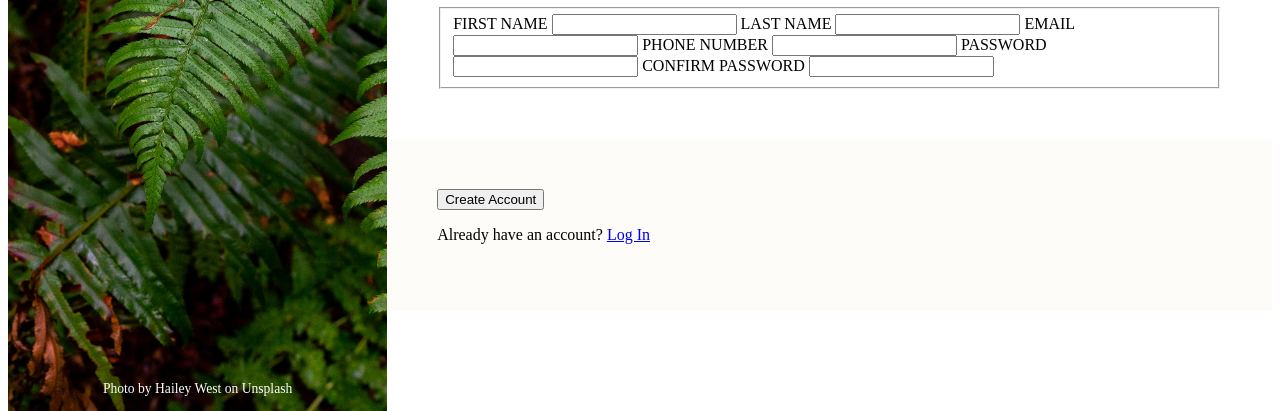
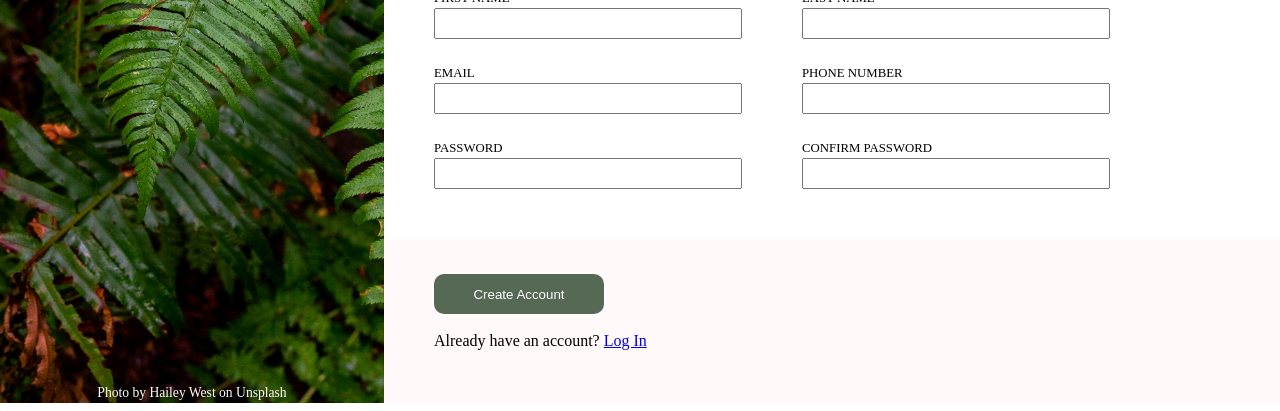
Before and after one commit to ArthurASB/odin-signupform, a plain HTML site: page index.html in a window 1280 px wide. Shown: the part 497-908 px from the top of the page. Drawn offline with Linux system fonts and the light colour scheme.

Commit message:
Refactor form section

```diff
--- a/index.html
+++ b/index.html
@@ -22,20 +22,38 @@
         </div>
         <div class="user-data">
             <h1>Let's do This!</h1>
-            <fieldset>
+            <form>
+                <div class="form-row">
+                    <div class="form-data">
                         <label for="first-name">FIRST NAME</label>
                         <input id="first-name" name="fname" type="text">
+                    </div>
+                    <div class="form-data">
                         <label for="last-name">LAST NAME</label>
                         <input id="last-name" type="text">
+                    </div>
+                </div>
+                <div class="form-row">
+                    <div class="form-data">
                         <label for="mail">EMAIL</label>
                         <input id="mail" type="email">
+                    </div>
+                    <div class="form-data">
                         <label for="phone">PHONE NUMBER</label>
                         <input id="phone" type="tel">
+                    </div>
+                </div>
+                <div class="form-row">
+                    <div class="form-data">
                         <label for="pwd">PASSWORD</label>
                         <input id="pwd" type="password">
+                    </div>
+                    <div class="form-data">
                         <label for="pwdconfirm">CONFIRM PASSWORD</label>
                         <input id="pwdconfirm" type="password">
-            </fieldset>
+                    </div>
+                </div>
+            </form>
         </div>
         <div class="data-submission">
             <button>Create Account</button>
--- a/style.css
+++ b/style.css
@@ -1,20 +1,44 @@
+@import "modern-normalize";
+
 :root {
-    margin: 0;
+  line-height: 1.5;
 }
+
+h1, h2, h3, h4, h5, figure, p, ol, ul {
+  margin: 0;
+}
+
+/* ol[role="list"], ul[role="list"] {
+  list-style: none;
+  padding-inline: 0;
+} */
+
+/* h1, h2, h3, h4, h5 {
+  font-size: inherit;
+  font-weight: inherit;
+} */
+
+img {
+  display: block;
+  max-inline-size: 100%;
+}
+
+/* end of reset */
 
 body {
     display: flex;
     flex-direction: row;
-    height: 100vh;
+    height: 900px;
+    margin: 0;
+    padding: 0;
 }
 
 .vertical-banner {
-    /* flex-grow: 1; */
     background-image: url(./assets/halie-west-25xggax4bSA-unsplash.jpg);
     position: relative;
     background-size: cover;
     width: 30%;
-    height: 900px;
+    height: inherit;
 
 }
 
@@ -34,6 +58,7 @@ body {
     right: 0;
     text-align: center;
     font-size: 0.85rem;
+    color: white;
 }
 
 .user-interface {
@@ -41,26 +66,60 @@ body {
     flex-direction: column;
     width: 70%;
     justify-content: center;
-    background-color:rgb(253, 252, 249);
-    /* flex-grow: 2; */
-}
-
-.introduction {
-
-}
-
-.user-data{
-    background-color: white;
-}
-
-.data-submission{
-
+    background-color: #fff9f9;
 }
 
 .introduction, .user-data, .data-submission{
     padding: 50px;
 }
 
-.footnote {
+.introduction {
+    max-width: 900px;
+}
+
+.user-data{
+    background-color: white;
+    padding-top: 25px;
+}
+
+.data-submission{
+    padding-top: 35px;
+}
+
+form {
+    display: flex;
+    max-width: 800px;
+    gap: 25px;
+    flex-direction: column;
+    margin-top: 25px;
+}
+
+.form-row {
+    display: flex;
+    flex-direction: row;
+    gap: 60px;
+}
+
+.form-data {
+    display: flex;
+    flex-direction: column;
+}
+
+label {
+    font-size: 0.8rem;
+}
+
+input {
+    width: 300px;
+    height: 25px;
+}
+
+button {
+    width: 170px;
+    height: 40px;
+    margin-bottom: 15px;
     color: white;
+    background-color: #556954;
+    border-radius: 10px;
+    border-style: none;
 }
```
Lines whose indentation alone changed are shown as unchanged.
